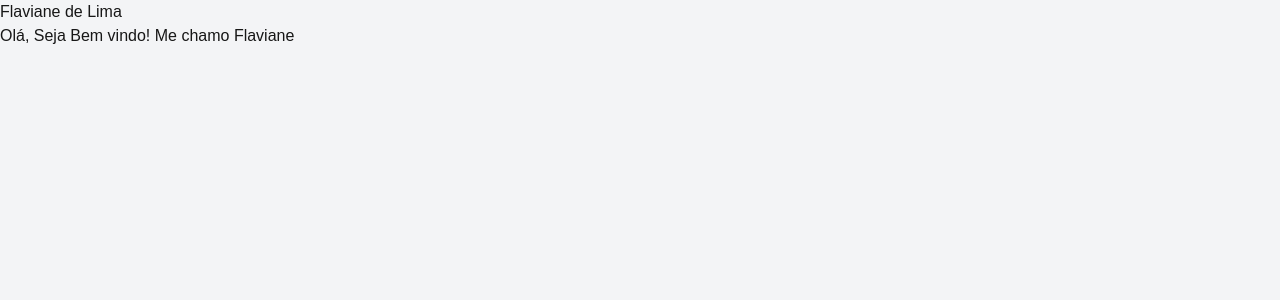
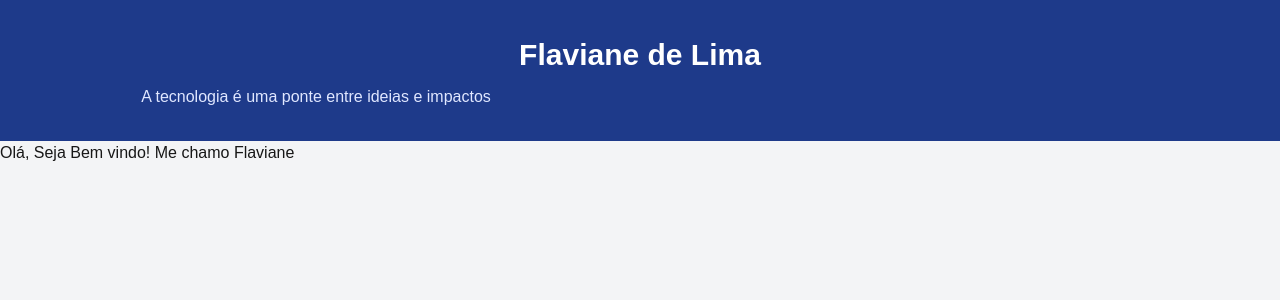
Before and after one commit to flaviane-lima/portfolio-flaviane, a Next.js app: page / in a window 1280 px wide. Shown: the top 300 px of the page. Built offline with nearby package versions, Linux system fonts and the light colour scheme.

Commit message:
estilização e acrescentei um paragrafo com uma mensagem junto ao header

```diff
--- a/app/components/Header.tsx
+++ b/app/components/Header.tsx
@@ -1,7 +1,52 @@
 'use client'
+
+
+import styled from "styled-components";
+
+const Logo = styled.header`
+ background-color: #1E3A8A;
+ color: white;
+ text-align: center;
+ padding: 2rem 1rem;
+
+ h1 {
+   font-size: 1.875rem;
+   font-weight: bold;
+   margin: 0;
+}
+   p {
+   font-size: 1rem;
+   margin-top: 0.5rem;
+   color: #E0E7FF; /* azul claro para contraste */
+   max-width: 600px; /* limita largura para não ficar muito esticado */
+
+   }
+
+   @media (max-width: 600px) {
+     h1 {
+      font-size: 1.5rem;
+    }
+    p {
+      font-size: 0.875rem;
+    }
+   }
+
+   @media (max-width: 400px) {
+      h1 {
+      font-size: 1.25rem;
+    }
+    p {
+      font-size: 0.75rem;
+    }
+ }
+`
 
 export default function Header() {
     return (
-    <h1>Flaviane de Lima</h1>
+    <Logo>
+        <h1>Flaviane de Lima</h1>
+        <p>A tecnologia é uma ponte entre ideias e impactos</p>
+    </Logo>
+
     )
 }
```
